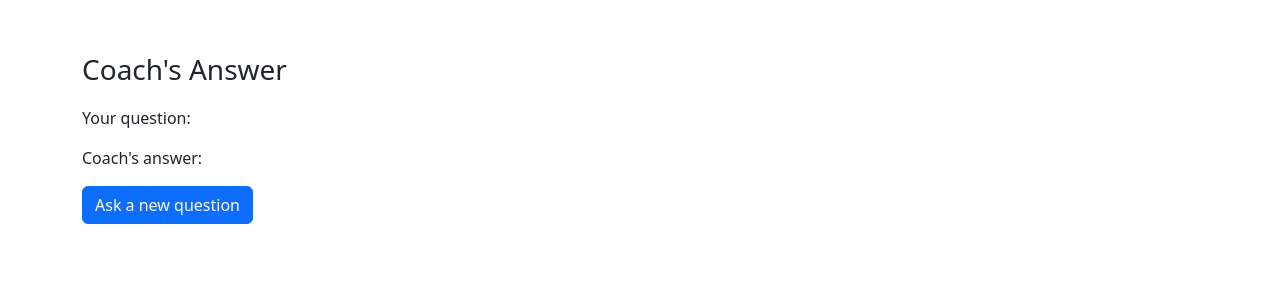
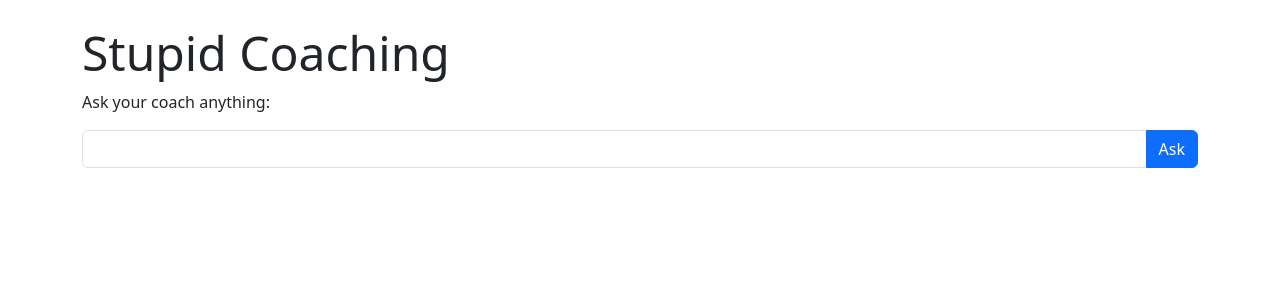
Before and after one commit to surfin-web/rails-stupid-coaching, a Rails app: page /ask in a window 1280 px wide. Shown: the top 300 px of the page. Run offline with Rails 7, Linux system fonts and the light colour scheme; some libraries are stand-ins or nearby versions.

Commit message:
Match screenshots design and accept lowercase answer

```diff
--- a/app/controllers/questions_controller.rb
+++ b/app/controllers/questions_controller.rb
@@ -5,7 +5,7 @@ class QuestionsController < ApplicationController
   def answer
     @question = params[:question]
 
-    if @question == "I am going to work"
+    if @question.downcase == "i am going to work"
       @answer = "Great!"
     elsif @question.end_with?("?")
       @answer = "Silly question, get dressed and go to work!"
--- a/app/views/layouts/application.html.erb
+++ b/app/views/layouts/application.html.erb
@@ -25,6 +25,9 @@
   </head>
 
   <body>
+  <div class="container mt-4">
+    <h1 class="display-5">Stupid Coaching</h1>
     <%= yield %>
-  </body>
+  </div>
+</body>
 </html>
--- a/app/views/questions/ask.html.erb
+++ b/app/views/questions/ask.html.erb
@@ -1,7 +1,7 @@
-<div class="container mt-5 coach-card">
-<p class="fs-3">Coach's Answer</p>
-
-<p>Your question: <%= @question %></p>
-<p>Coach's answer: <%= @answer %></p>
-<%= link_to "Ask a new question", ask_path, class: "btn btn-primary" %>
-</div>
+<form action="/answer" data-turbo="false">
+  <p><label for="question">Ask your coach anything:</label></p>
+  <div class="input-group">
+    <input type="text" id="question" name="question" class="form-control">
+    <input type="submit" value="Ask" class="btn btn-primary">
+  </div>
+</form>
```
Also changed, not shown: app/assets/stylesheets/application.css (+9 -6 lines), app/views/questions/answer.html.erb (+10 -6 lines).
